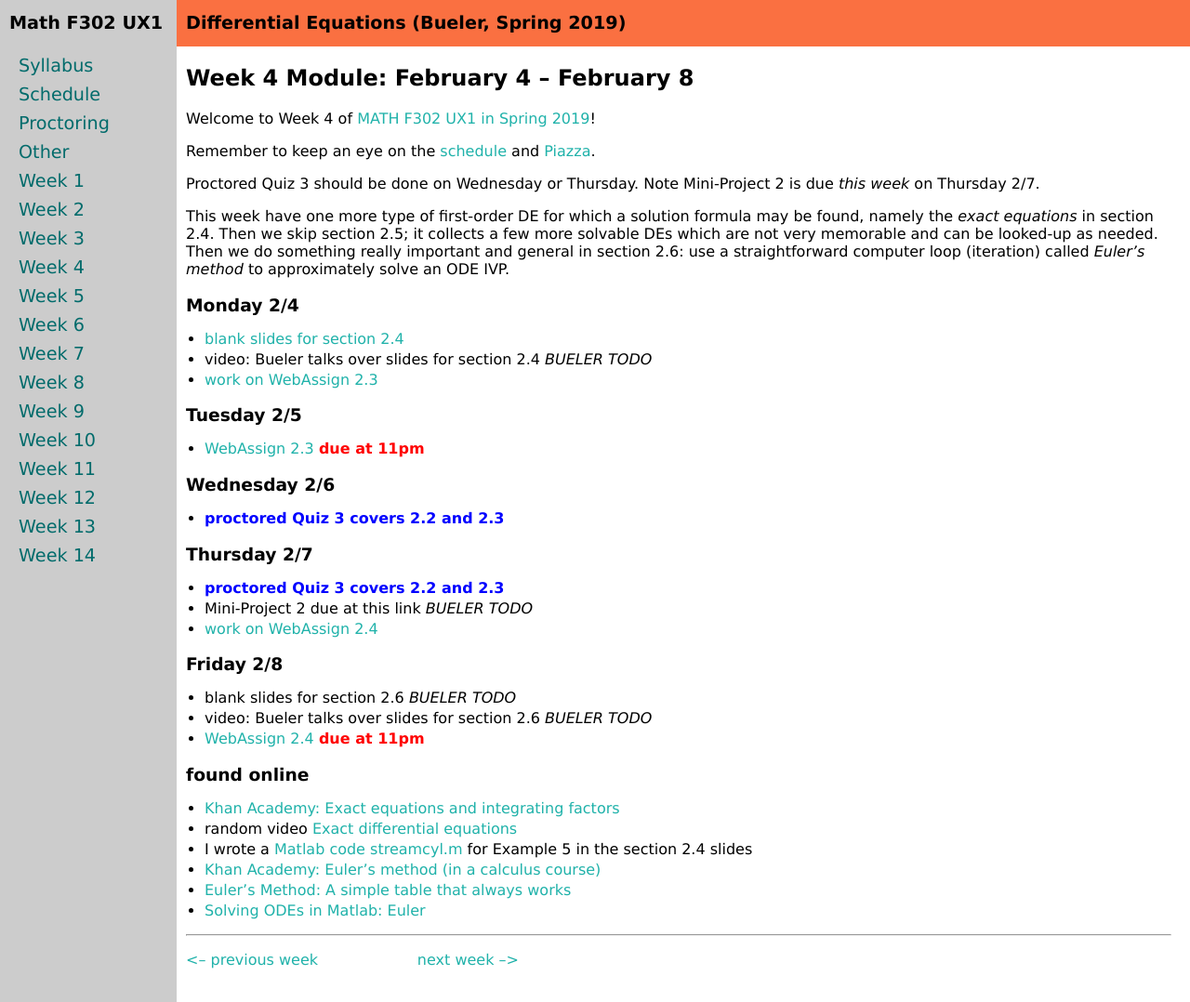
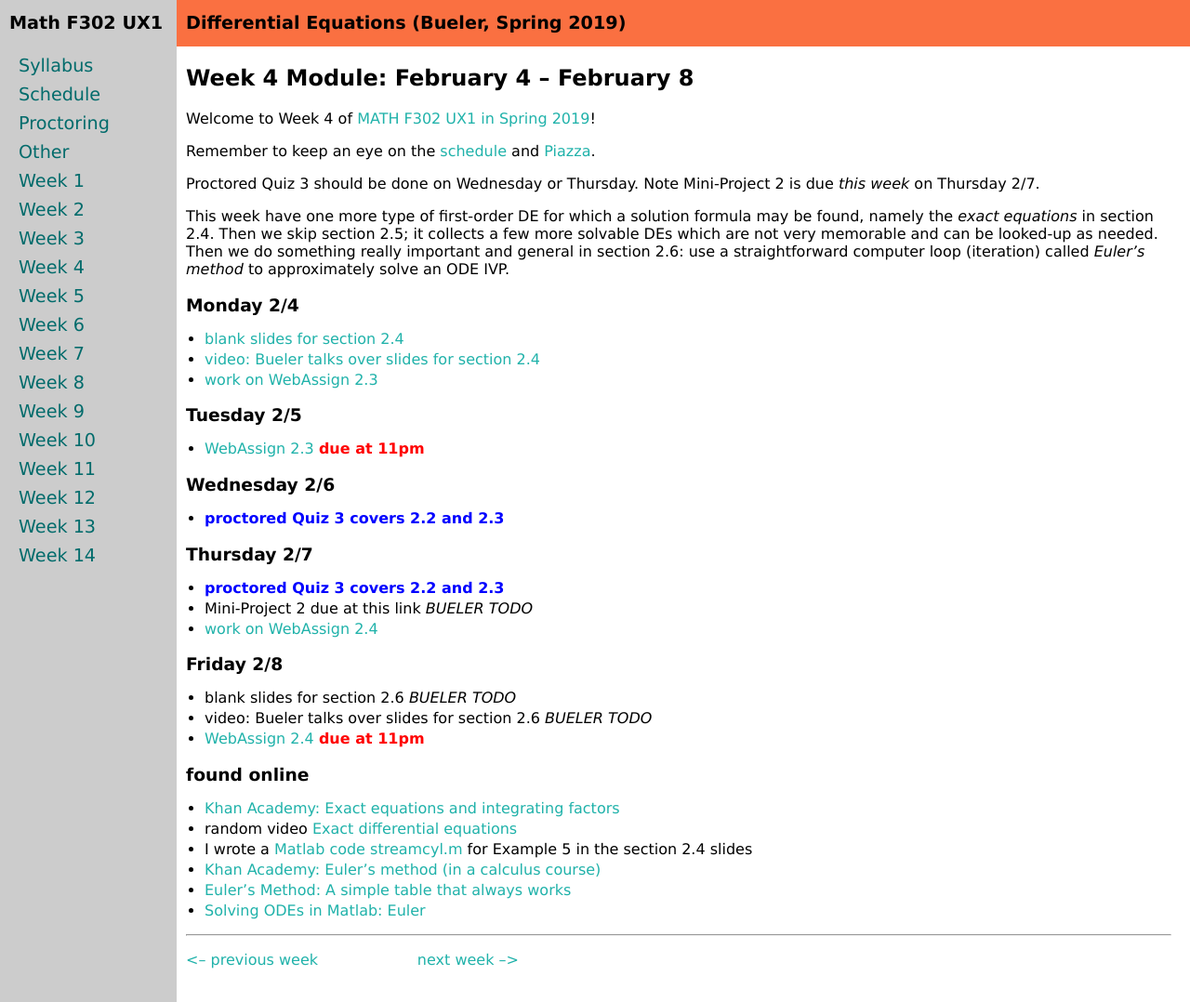
Before and after one commit to bueler/math302, a Jekyll site: the page built from week4.md, in a window 1280 px wide and 1078 px high. Shown: the whole window at 93% size. Built offline with Jekyll 4.4.1, drawn with Linux system fonts in a browser that asks for light colours.

Commit message:
talk over for 2.4 done

```diff
--- a/week4.md
+++ b/week4.md
@@ -15,7 +15,7 @@
 
 ### Monday 2/4
 * [blank slides for section 2.4](assets/slides/2-4.pdf)
-* video: Bueler talks over slides for section 2.4 _BUELER TODO_
+* [video: Bueler talks over slides for section 2.4](https://drive.explaineverything.com/thecode/TWGUGNF)
 * [work on WebAssign 2.3](https://www.webassign.net/)
 
 ### Tuesday 2/5
```
